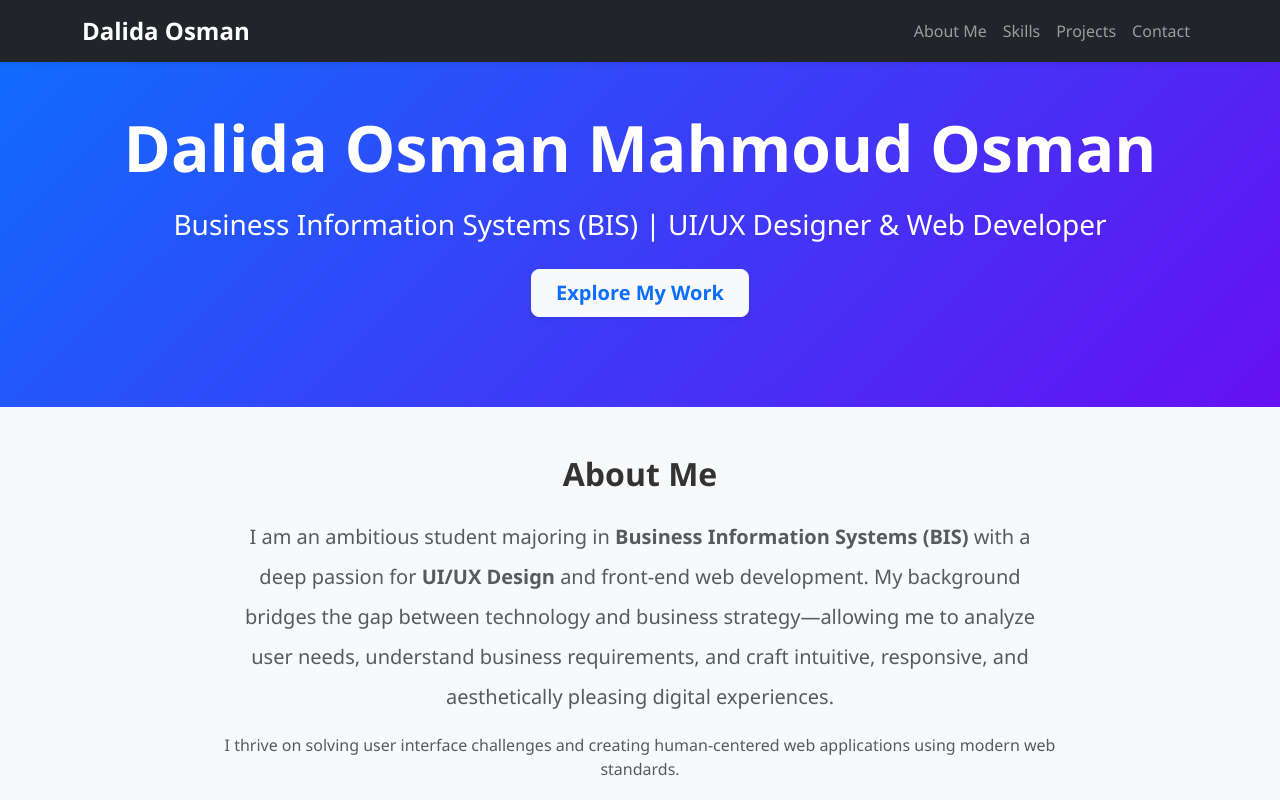
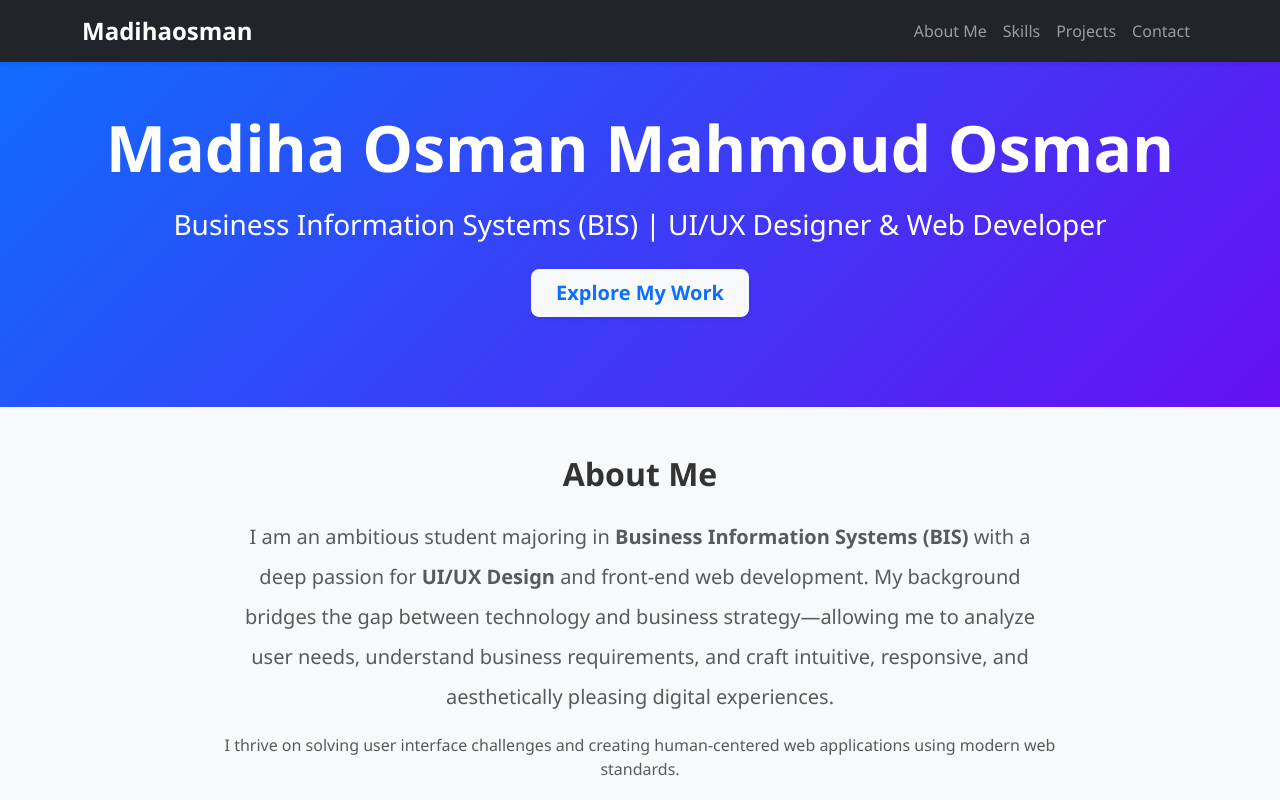
Before and after one commit to dalida1279-netizen/dalida-portfolio, a plain HTML site: page index.html in a window 1280 px wide. Shown: the top 800 px of the page. Drawn offline with nearby package versions, Linux system fonts and the light colour scheme.

Commit message:
Update index.html

```diff
--- a/index.html
+++ b/index.html
@@ -3,7 +3,7 @@
 <head>
     <meta charset="UTF-8">
     <meta name="viewport" content="width=device-width, initial-scale=1.0">
-    <title>Dalida Osman - Professional Portfolio</title>
+    <title>Madihaosman - Professional Portfolio</title>
     <!-- Bootstrap CSS CDN -->
     <link href="https://cdn.jsdelivr.net/npm/bootstrap@5.3.2/dist/css/bootstrap.min.css" rel="stylesheet">
     <!-- FontAwesome Icons -->
@@ -21,7 +21,7 @@
     <!-- Navbar -->
     <nav class="navbar navbar-expand-lg navbar-dark bg-dark fixed-top shadow-sm">
         <div class="container">
-            <a class="navbar-brand fw-bold fs-4" href="#">Dalida Osman</a>
+            <a class="navbar-brand fw-bold fs-4" href="#">Madihaosman</a>
             <button class="navbar-toggler" type="button" data-bs-toggle="collapse" data-bs-target="#navbarNav">
                 <span class="navbar-toggler-icon"></span>
             </button>
@@ -39,7 +39,7 @@
     <!-- Hero Section -->
     <section class="hero-section text-center">
         <div class="container">
-            <h1 class="display-3 fw-bold mb-3">Dalida Osman Mahmoud Osman</h1>
+            <h1 class="display-3 fw-bold mb-3">Madiha Osman Mahmoud Osman</h1>
             <p class="lead mb-4 fs-3">Business Information Systems (BIS) | UI/UX Designer & Web Developer</p>
             <a href="#projects" class="btn btn-light btn-lg text-primary fw-bold shadow-sm px-4 py-2">Explore My Work</a>
         </div>
```
